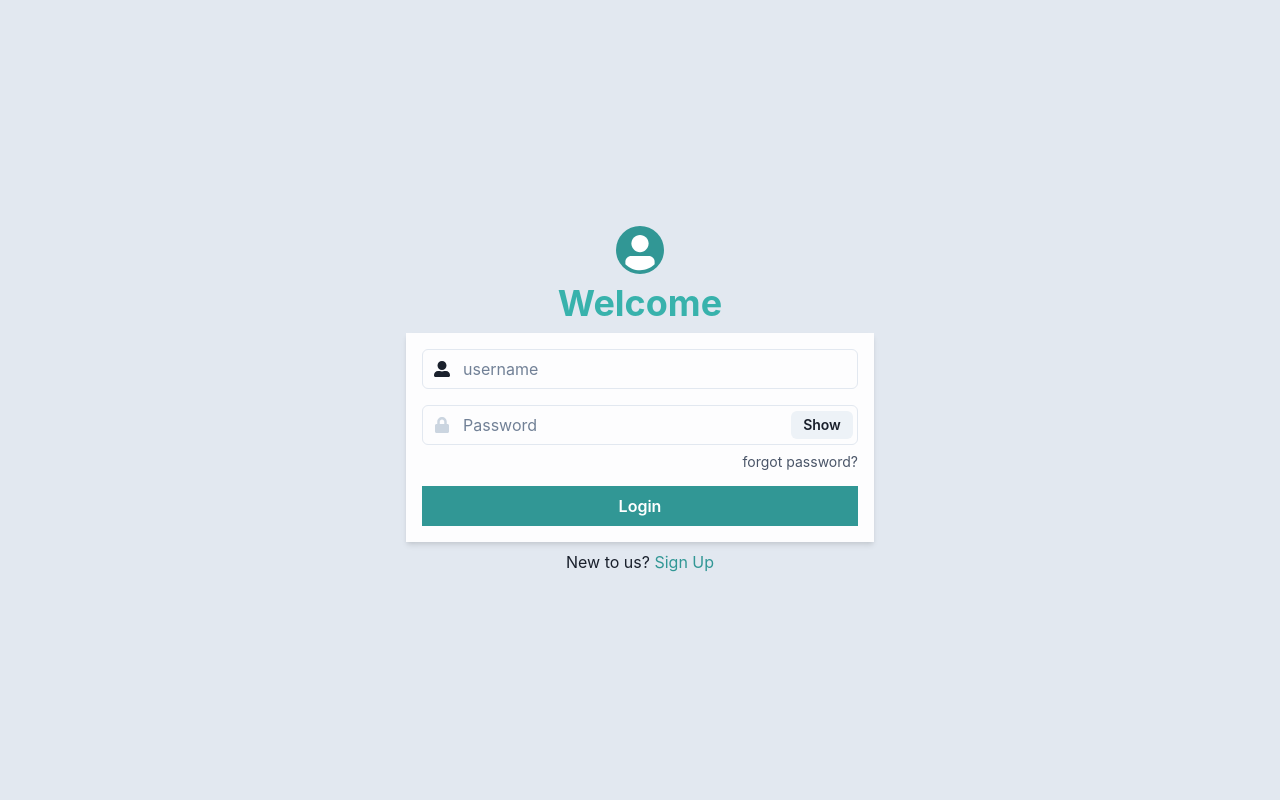
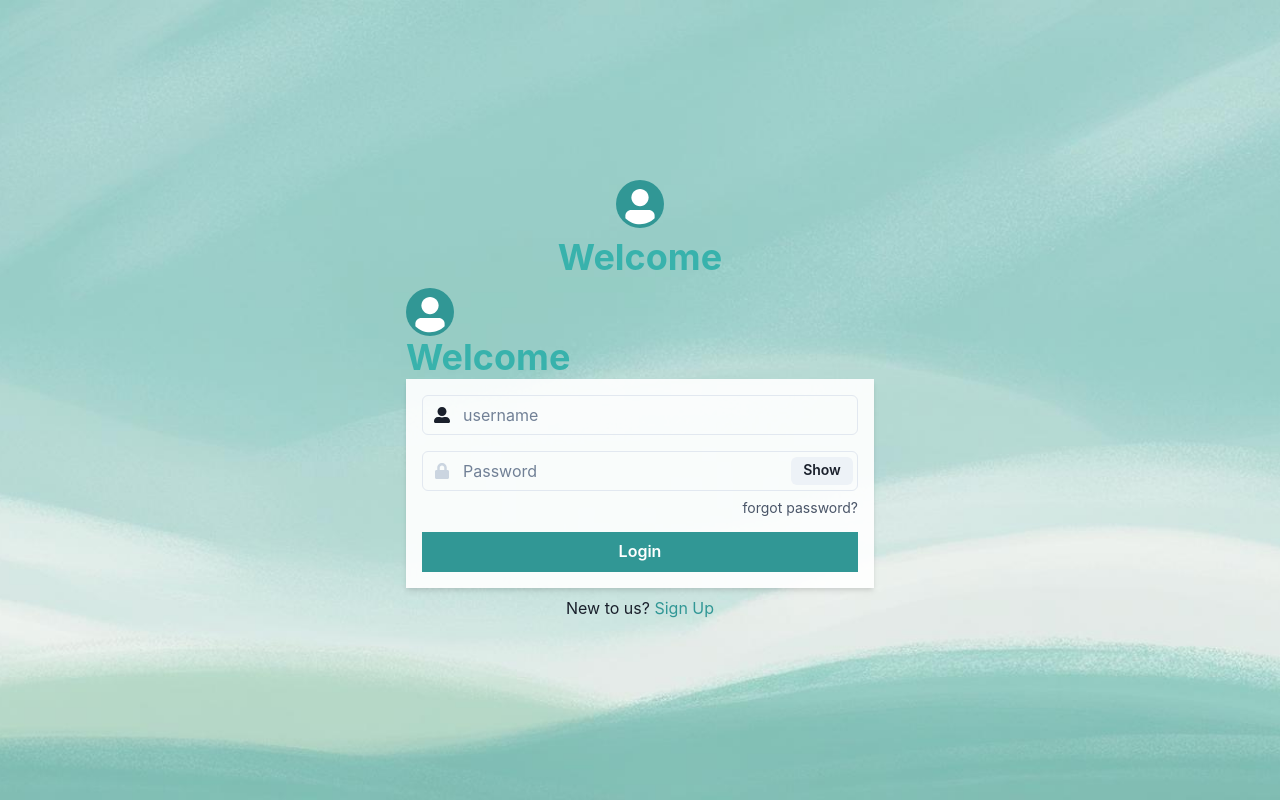
Before and after one commit to pinstripezebra/optigame_simple, a React (Vite) app in the folder optigame/: page /Login in a window 1280 px wide. Built offline with nearby package versions, Linux system fonts and the light colour scheme.

Commit message:
adding background image to login-logout-register

```diff
--- a/optigame/src/components/LoginSignup/Login.tsx
+++ b/optigame/src/pages/LoginSignup/Login.tsx
@@ -19,6 +19,7 @@ import {
 import { FaUserAlt, FaLock } from "react-icons/fa";
 import api from "../../services/api-client";
 import { useUser } from "../../context/UserContext";
+import backgroundImage from "../../assets/background.jpg";
 
 export interface User {
   id: string;
@@ -29,7 +30,6 @@ export interface User {
 }
 
 const Login = () => {
-
   const [showPassword, setShowPassword] = useState(false);
   const handleShowClick = () => setShowPassword(!showPassword);
   const { setUsername } = useUser();
@@ -58,9 +58,11 @@ const Login = () => {
       flexDirection="column"
       width="100wh"
       height="100vh"
-      backgroundColor="gray.200"
       justifyContent="center"
       alignItems="center"
+      backgroundImage={`url(${backgroundImage})`} // Set the background image
+      backgroundSize="cover" // Ensure the image covers the entire container
+      backgroundPosition="center" // Center the image
     >
       <Stack
         flexDir="column"
@@ -70,7 +72,10 @@ const Login = () => {
       >
         <Avatar bg="teal.500" />
         <Heading color="teal.400">Welcome</Heading>
+
         <Box minW={{ base: "90%", md: "468px" }}>
+          <Avatar bg="teal.500" />
+          <Heading color="teal.400">Welcome</Heading>
           <form onSubmit={handleLogin}>
             <Stack
               spacing={4}
--- a/optigame/src/components/LoginSignup/Logout.tsx
+++ b/optigame/src/pages/LoginSignup/Logout.tsx
@@ -10,6 +10,7 @@ import {
   Button,
   Text,
 } from "@chakra-ui/react";
+import backgroundImage from "../../assets/background.jpg";
 
 const Logout = () => {
   const navigate = useNavigate(); // Initialize useNavigate
@@ -18,9 +19,11 @@ const Logout = () => {
       flexDirection="column"
       width="100wh"
       height="100vh"
-      backgroundColor="gray.200"
       justifyContent="center"
       alignItems="center"
+      backgroundImage={`url(${backgroundImage})`} // Set the background image
+      backgroundSize="cover" // Ensure the image covers the entire container
+      backgroundPosition="center" // Center the image
     >
       <Stack
         flexDir="column"
--- a/optigame/src/components/LoginSignup/Signup.tsx
+++ b/optigame/src/pages/LoginSignup/Signup.tsx
@@ -20,6 +20,7 @@ import {
   Link,
 } from "@chakra-ui/react";
 import { FaUserAlt, FaLock } from "react-icons/fa";
+import backgroundImage from "../../assets/background.jpg";
 
 const Signup = () => {
   const [showPassword, setShowPassword] = useState(false);
@@ -29,9 +30,11 @@ const Signup = () => {
       flexDirection="column"
       width="100wh"
       height="100vh"
-      backgroundColor="gray.200"
       justifyContent="center"
       alignItems="center"
+      backgroundImage={`url(${backgroundImage})`} // Set the background image
+      backgroundSize="cover" // Ensure the image covers the entire container
+      backgroundPosition="center" // Center the image
     >
       <Stack
         flexDir="column"
```
Also changed, not shown: optigame/src/main.tsx (+4 -5 lines), optigame/src/assets/background.jpg (added), optigame/src/pages/LoginSignup/LoginSignup.css (added), optigame/src/pages/LoginSignup/ProtectedRoute.tsx (renamed from optigame/src/components/LoginSignup/ProtectedRoute.tsx).
